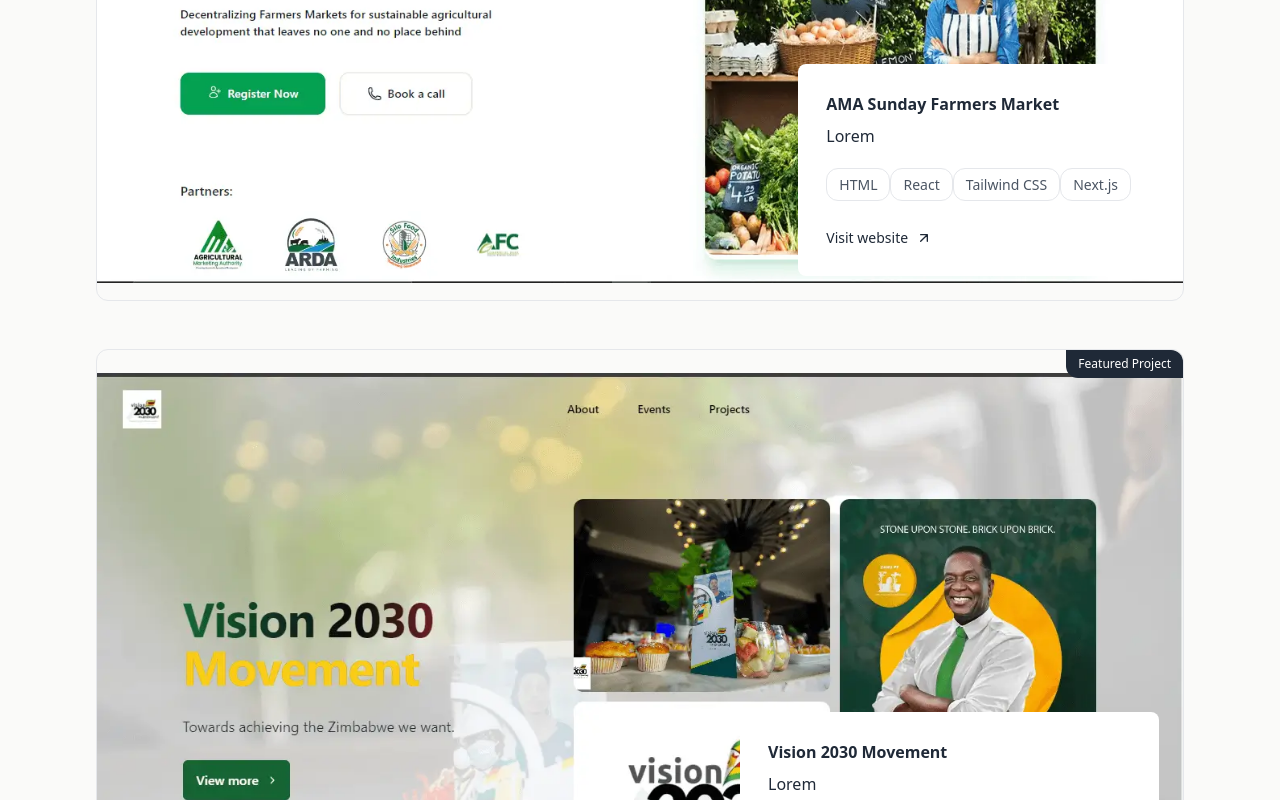
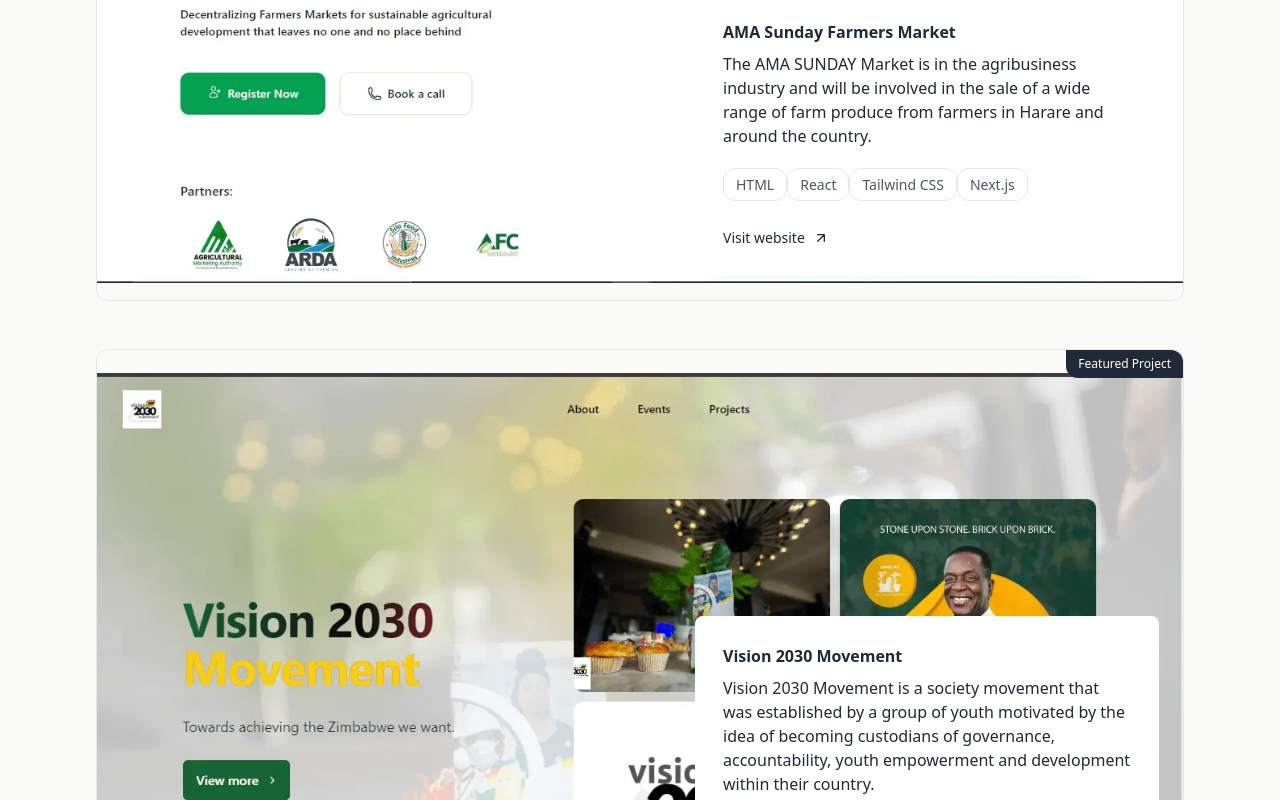
Before and after one commit to phil23-4/phil-portfolio, a React (Vite) app: page / in a window 1280 px wide. Shown: the part 3840-4640 px from the top of the page. Built offline with nearby package versions, Linux system fonts and the light colour scheme.

Commit message:
update project descriptions for clarity and detail

```diff
--- a/src/components/projects.jsx
+++ b/src/components/projects.jsx
@@ -5,7 +5,8 @@
   {
     id: 1,
     name: "AMA Sunday Farmers Market",
-    description: "Lorem",
+    description:
+      "The AMA SUNDAY Market is in the agribusiness industry and will be involved in the sale of a wide range of farm produce from farmers in Harare and around the country.",
     link: "https://ama-sundays-market.vercel.app/",
     image: amasunday,
     tools: ["HTML", "React", "Tailwind CSS", "Next.js"],
@@ -13,7 +14,8 @@
   {
     id: 2,
     name: "Vision 2030 Movement",
-    description: "Lorem",
+    description:
+      "Vision 2030 Movement is a society movement that was established by a group of youth motivated by the idea of becoming custodians of governance, accountability, youth empowerment and development within their country.",
     link: "https://vision2030-two.vercel.app/",
     image: vision2030,
     tools: ["HTML", "CSS", "Tailwind CSS", "JavaScript", "Vite"],
```
